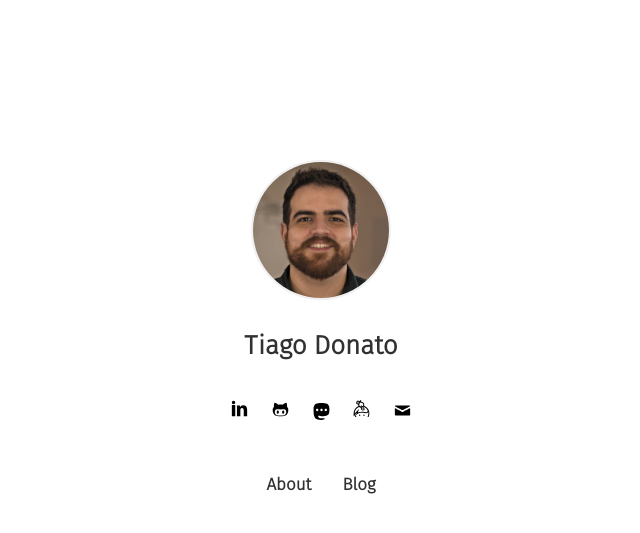
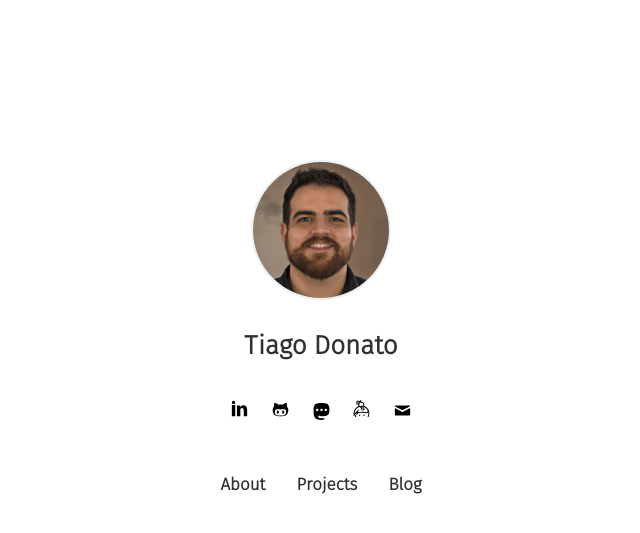
Before and after one commit to tgdnt/mysite, a Jekyll site: the page built from index.html, in a window 1280 px wide. Shown: the top 533 px of the page, without its empty margins (319-959 px from the left). Built offline with Jekyll 4.4.1, drawn with Linux system fonts in a browser that asks for light colours; some web fonts are replaced.

Commit message:
Makes nav in homepage self-generate
* Grabs list of links from _config.yml

```diff
--- a/index.html
+++ b/index.html
@@ -20,8 +20,9 @@
 
      <nav class="homenav">
        <ul>
-           <li><a href="about">About</a></li>
-           <li><a href="blog">Blog</a></li>
+           {% for item in site.nav %}
+           <li><a href="{{ item.url }}">{{ item.title }}</a></li>
+           {% endfor %}
        </ul>
      </nav>
 
```
